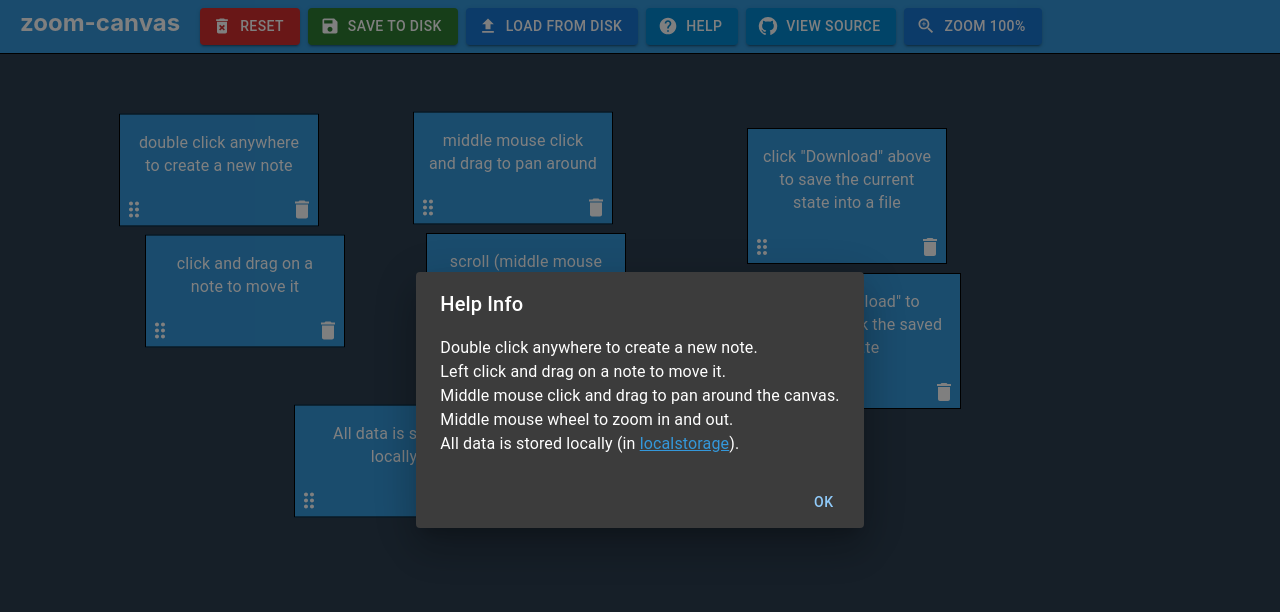
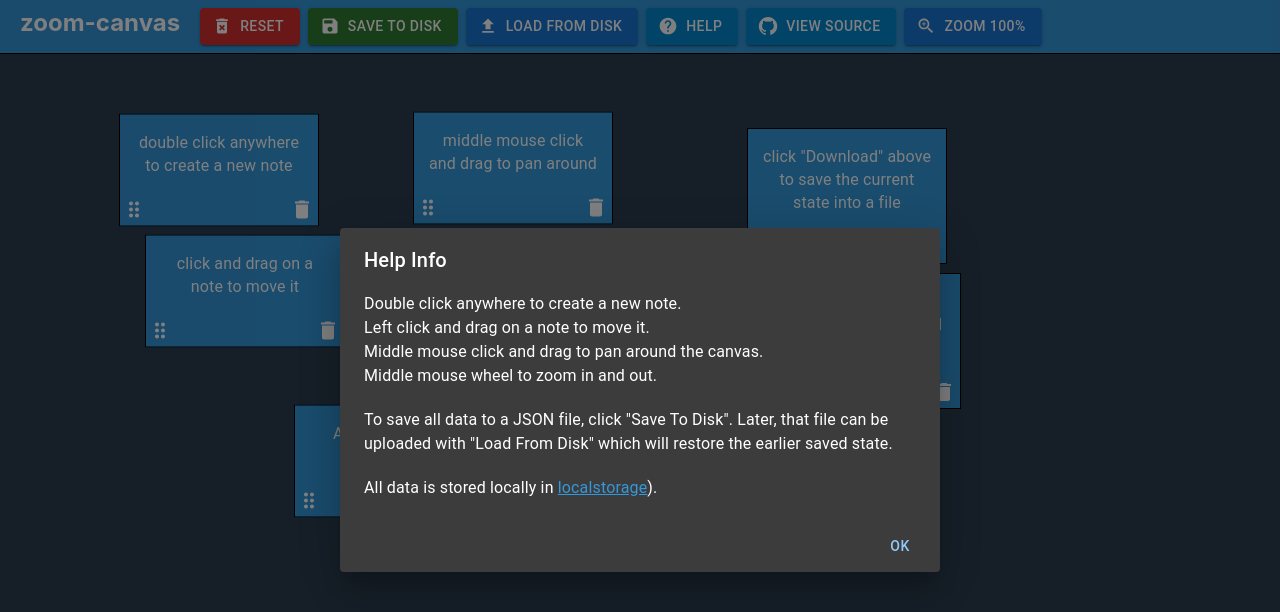
Before and after one commit to lunafutures/zoom-canvas, a React (Create React App) app: page / in a window 1280 px wide. Both pictures are taken after a click on the button "HELP". Shown: the top 612 px of the page. Built offline with nearby package versions, Linux system fonts and the light colour scheme.

Commit message:
Improve help

```diff
--- a/src/header-toolbar-component.tsx
+++ b/src/header-toolbar-component.tsx
@@ -203,8 +203,15 @@ export function HeaderToolbarComponent({
           <DialogContentText>
             Middle mouse wheel to zoom in and out.
           </DialogContentText>
+          <br></br>
           <DialogContentText>
-            All data is stored locally (in{" "}
+            To save all data to a JSON file, click "Save To Disk". Later, that
+            file can be uploaded with "Load From Disk" which will restore the
+            earlier saved state.
+          </DialogContentText>
+          <br></br>
+          <DialogContentText>
+            All data is stored locally in{" "}
             <a
               href="https://developer.mozilla.org/en-US/docs/Web/API/Window/localStorage"
               target="_blank"
```
